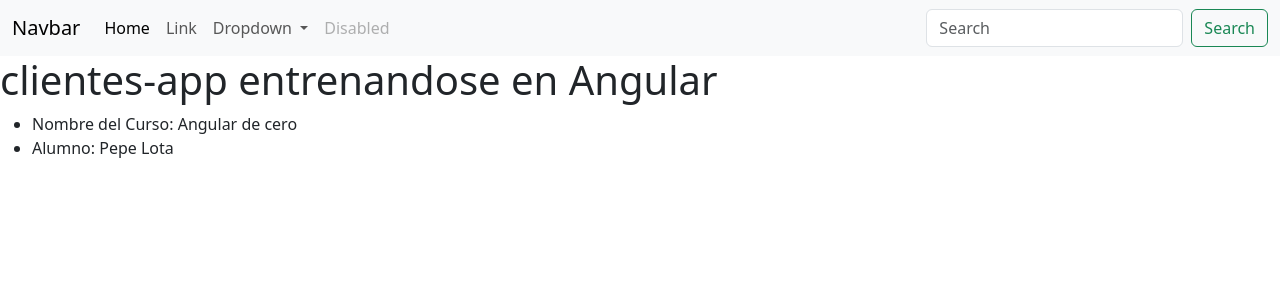
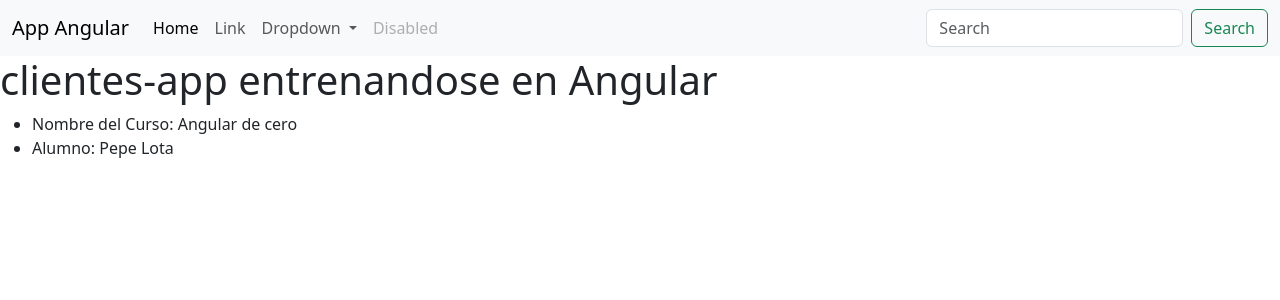
Before and after one commit to cokke07/Angular_Cliente_App, an Angular app: page / in a window 1280 px wide. Shown: the top 300 px of the page. Built offline with nearby package versions, Linux system fonts and the light colour scheme.

Commit message:
Se agrega un componente para el header

```diff
--- a/src/app/app.component.html
+++ b/src/app/app.component.html
@@ -1,39 +1,4 @@
-<nav class="navbar navbar-expand-lg bg-body-tertiary">
-  <div class="container-fluid">
-    <a class="navbar-brand" href="#">Navbar</a>
-    <button class="navbar-toggler" type="button" data-bs-toggle="collapse" data-bs-target="#navbarSupportedContent" aria-controls="navbarSupportedContent" aria-expanded="false" aria-label="Toggle navigation">
-      <span class="navbar-toggler-icon"></span>
-    </button>
-    <div class="collapse navbar-collapse" id="navbarSupportedContent">
-      <ul class="navbar-nav me-auto mb-2 mb-lg-0">
-        <li class="nav-item">
-          <a class="nav-link active" aria-current="page" href="#">Home</a>
-        </li>
-        <li class="nav-item">
-          <a class="nav-link" href="#">Link</a>
-        </li>
-        <li class="nav-item dropdown">
-          <a class="nav-link dropdown-toggle" href="#" role="button" data-bs-toggle="dropdown" aria-expanded="false">
-            Dropdown
-          </a>
-          <ul class="dropdown-menu">
-            <li><a class="dropdown-item" href="#">Action</a></li>
-            <li><a class="dropdown-item" href="#">Another action</a></li>
-            <li><hr class="dropdown-divider"></li>
-            <li><a class="dropdown-item" href="#">Something else here</a></li>
-          </ul>
-        </li>
-        <li class="nav-item">
-          <a class="nav-link disabled">Disabled</a>
-        </li>
-      </ul>
-      <form class="d-flex" role="search">
-        <input class="form-control me-2" type="search" placeholder="Search" aria-label="Search">
-        <button class="btn btn-outline-success" type="submit">Search</button>
-      </form>
-    </div>
-  </div>
-</nav>
+<app-header></app-header>
 <h1>{{ title }} entrenandose en Angular</h1>
 
 <ul>
--- a/src/app/app.module.ts
+++ b/src/app/app.module.ts
@@ -2,10 +2,12 @@
 import { BrowserModule } from '@angular/platform-browser';
 
 import { AppComponent } from './app.component';
+import { HeaderComponent } from './header/header.component';{};
 
 @NgModule({
   declarations: [
-    AppComponent
+    AppComponent,
+    HeaderComponent
   ],
   imports: [
     BrowserModule
--- /dev/null
+++ b/src/app/header/header.component.ts
@@ -0,0 +1,46 @@
+import { Component } from "@angular/core";
+
+@Component({
+    selector: 'app-header',
+    template: `
+    <nav class="navbar navbar-expand-lg bg-body-tertiary">
+  <div class="container-fluid">
+    <a class="navbar-brand" href="#">{{title}}</a>
+    <button class="navbar-toggler" type="button" data-bs-toggle="collapse" data-bs-target="#navbarSupportedContent" aria-controls="navbarSupportedContent" aria-expanded="false" aria-label="Toggle navigation">
+      <span class="navbar-toggler-icon"></span>
+    </button>
+    <div class="collapse navbar-collapse" id="navbarSupportedContent">
+      <ul class="navbar-nav me-auto mb-2 mb-lg-0">
+        <li class="nav-item">
+          <a class="nav-link active" aria-current="page" href="#">Home</a>
+        </li>
+        <li class="nav-item">
+          <a class="nav-link" href="#">Link</a>
+        </li>
+        <li class="nav-item dropdown">
+          <a class="nav-link dropdown-toggle" href="#" role="button" data-bs-toggle="dropdown" aria-expanded="false">
+            Dropdown
+          </a>
+          <ul class="dropdown-menu">
+            <li><a class="dropdown-item" href="#">Action</a></li>
+            <li><a class="dropdown-item" href="#">Another action</a></li>
+            <li><hr class="dropdown-divider"></li>
+            <li><a class="dropdown-item" href="#">Something else here</a></li>
+          </ul>
+        </li>
+        <li class="nav-item">
+          <a class="nav-link disabled">Disabled</a>
+        </li>
+      </ul>
+      <form class="d-flex" role="search">
+        <input class="form-control me-2" type="search" placeholder="Search" aria-label="Search">
+        <button class="btn btn-outline-success" type="submit">Search</button>
+      </form>
+    </div>
+  </div>
+</nav>
+    `
+})
+export class HeaderComponent{
+    title: string = 'App Angular'
+}
--- a/src/index.html
+++ b/src/index.html
@@ -11,8 +11,6 @@
 </head>
 <body>
   <app-root></app-root>
-<script src="https://cdn.jsdelivr.net/npm/@popperjs/core@2.11.6/dist/umd/popper.min.js" integrity="sha384-oBqDVmMz9ATKxIep9tiCxS/Z9fNfEXiDAYTujMAeBAsjFuCZSmKbSSUnQlmh/jp3" crossorigin="anonymous"></script>
-<script src="https://cdn.jsdelivr.net/npm/bootstrap@5.3.0-alpha1/dist/js/bootstrap.min.js" integrity="sha384-mQ93GR66B00ZXjt0YO5KlohRA5SY2XofN4zfuZxLkoj1gXtW8ANNCe9d5Y3eG5eD" crossorigin="anonymous"></script>
 <script src="https://cdn.jsdelivr.net/npm/bootstrap@5.3.0-alpha1/dist/js/bootstrap.bundle.min.js" integrity="sha384-w76AqPfDkMBDXo30jS1Sgez6pr3x5MlQ1ZAGC+nuZB+EYdgRZgiwxhTBTkF7CXvN" crossorigin="anonymous"></script>
 </body>
 </html>
```
